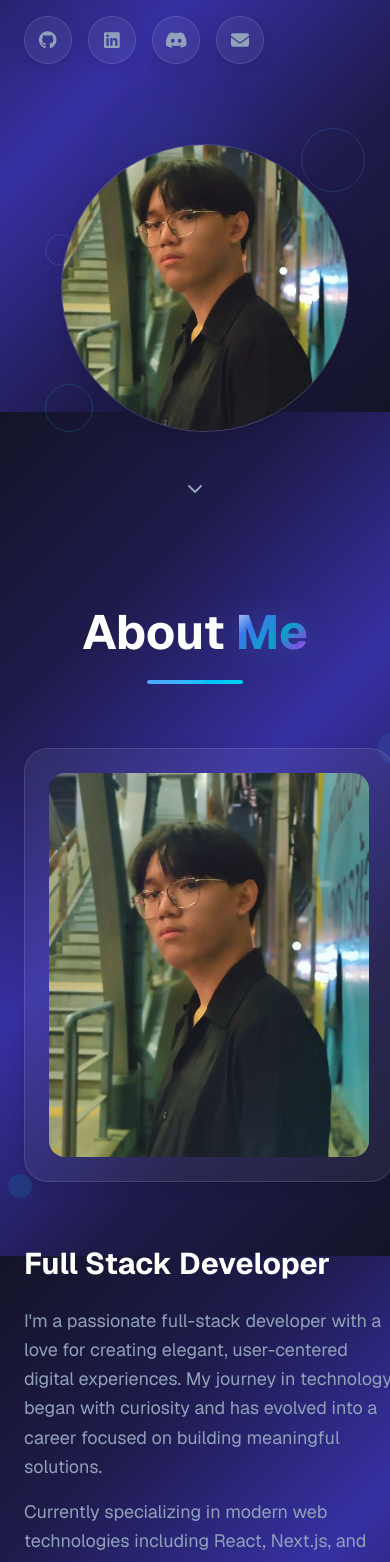
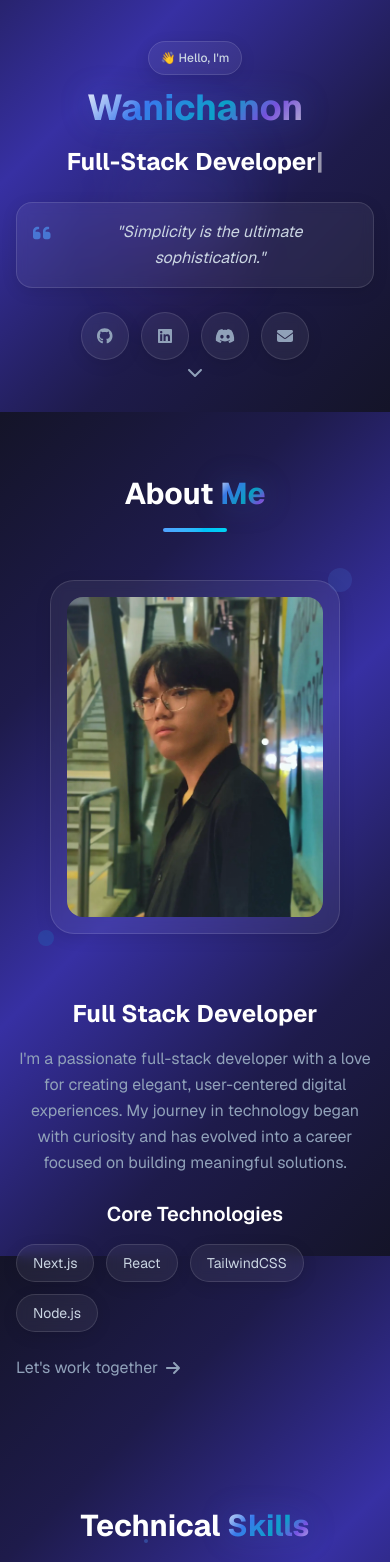
Before and after one commit to N0Vee/Wanichanon.dev, a Next.js app: page / in a window 390 px wide. Shown: the part 432-1994 px from the top of the page. Built offline with nearby package versions, Linux system fonts and the light colour scheme.

Commit message:
feat: Support Mobile

```diff
--- a/src/components/sections/AboutSection.jsx
+++ b/src/components/sections/AboutSection.jsx
@@ -7,45 +7,45 @@ export default function AboutSection() {
   return (
     <section
       id="about"
-      className="min-h-screen py-20 relative overflow-hidden"
+      className="min-h-screen py-16 sm:py-20 relative overflow-hidden"
     >
-      <div className="container mx-auto px-6 relative z-10">
+      <div className="container mx-auto px-4 sm:px-6 relative z-10">
         {/* Header */}
         <motion.div
           initial={{ opacity: 0, y: -20 }}
           whileInView={{ opacity: 1, y: 0 }}
           viewport={{ once: true, amount: 0.2 }}
           transition={{ duration: 0.8 }}
-          className="text-center mb-16"
+          className="text-center mb-12 sm:mb-16"
         >
-          <h2 className="text-5xl md:text-6xl font-bold text-white mb-6">
+          <h2 className="text-3xl sm:text-4xl md:text-5xl lg:text-6xl font-bold text-white mb-4 sm:mb-6">
             About{' '}
             <span className="gradient-text">
               Me
             </span>
           </h2>
-          <div className="w-24 h-1 bg-gradient-to-r from-blue-400 to-cyan-400 mx-auto rounded-full" />
+          <div className="w-16 sm:w-24 h-1 bg-gradient-to-r from-blue-400 to-cyan-400 mx-auto rounded-full" />
         </motion.div>
 
-        <div className="grid lg:grid-cols-2 gap-16 items-center max-w-6xl mx-auto">
+        <div className="grid lg:grid-cols-2 gap-8 sm:gap-12 lg:gap-16 items-center max-w-6xl mx-auto">
           {/* Image */}
           <motion.div
             initial={{ opacity: 0, x: -50 }}
             whileInView={{ opacity: 1, x: 0 }}
             viewport={{ once: true, amount: 0.2 }}
             transition={{ duration: 0.8, delay: 0.1 }}
-            className="flex justify-center lg:justify-start"
+            className="flex justify-center order-first lg:order-first"
           >
             <div className="relative group">
               {/* Glassmorphism container */}
-              <div className="glass-card p-6 rounded-3xl border border-white/10">
-                <div className="w-80 h-96 lg:w-96 lg:h-[480px] relative overflow-hidden rounded-2xl">
+              <div className="glass-card p-4 sm:p-6 rounded-3xl border border-white/10">
+                <div className="w-64 h-80 sm:w-80 sm:h-96 lg:w-96 lg:h-[480px] relative overflow-hidden rounded-2xl">
                   <div className="absolute inset-0 bg-gradient-to-br from-blue-500/10 via-transparent to-cyan-500/10 z-10" />
                   <Image
                     src="/images/Wanichanon.webp"
                     alt="Wanichanon Saelee"
                     fill
-                    sizes="(max-width: 1024px) 100vw, 50vw"
+                    sizes="(max-width: 640px) 80vw, (max-width: 1024px) 60vw, 40vw"
                     className="object-cover group-hover:scale-105 transition-transform duration-500"
                     loading="lazy"
                     decoding="async"
@@ -54,8 +54,8 @@ export default function AboutSection() {
               </div>
 
               {/* Floating elements */}
-              <div className="absolute -top-4 -right-4 w-8 h-8 bg-blue-400/20 rounded-full animate-glow" />
-              <div className="absolute -bottom-4 -left-4 w-6 h-6 bg-cyan-400/20 rounded-full animate-glow" style={{ animationDelay: '1s' }} />
+              <div className="absolute -top-3 -right-3 sm:-top-4 sm:-right-4 w-6 h-6 sm:w-8 sm:h-8 bg-blue-400/20 rounded-full animate-glow" />
+              <div className="absolute -bottom-3 -left-3 sm:-bottom-4 sm:-left-4 w-4 h-4 sm:w-6 sm:h-6 bg-cyan-400/20 rounded-full animate-glow" style={{ animationDelay: '1s' }} />
             </div>
           </motion.div>
 
@@ -65,14 +65,14 @@ export default function AboutSection() {
             whileInView={{ opacity: 1, x: 0 }}
             viewport={{ once: true, amount: 0.2 }}
             transition={{ duration: 0.8, delay: 0.2 }}
-            className="space-y-8"
+            className="space-y-6 sm:space-y-8 text-center lg:text-left mt-8 lg:mt-0"
           >
             <div>
-              <h3 className="text-3xl font-bold text-white mb-6">
+              <h3 className="text-2xl sm:text-3xl font-bold text-white mb-4 sm:mb-6">
                 Full Stack Developer
               </h3>
 
-              <div className="space-y-4 text-slate-400 text-lg leading-relaxed">
+              <div className="space-y-4 text-slate-400 text-base sm:text-lg leading-relaxed">
                 <p>
                   I'm a passionate full-stack developer with a love for creating elegant,
                   user-centered digital experiences. My journey in technology began with
@@ -80,7 +80,7 @@ export default function AboutSection() {
                   solutions.
                 </p>
 
-                <p>
+                <p className="hidden sm:block">
                   Currently specializing in modern web technologies including React, Next.js,
                   and Node.js, I enjoy the challenge of transforming complex problems into
                   simple, beautiful, and intuitive designs.
--- a/src/components/sections/EducationSection.jsx
+++ b/src/components/sections/EducationSection.jsx
@@ -31,18 +31,18 @@ export default function EducationSection() {
   ];
 
   return (
-    <section id="education" className="py-20 relative overflow-hidden">
-      <div className="container mx-auto px-6 relative z-10">
+    <section id="education" className="py-16 sm:py-20 relative overflow-hidden">
+      <div className="container mx-auto px-4 sm:px-6 relative z-10">
         {/* Header */}
         <motion.div
           initial={{ opacity: 0, y: -20 }}
           whileInView={{ opacity: 1, y: 0 }}
           viewport={{ once: true, amount: 0.2 }}
           transition={{ duration: 0.8 }}
-          className="text-center mb-16"
+          className="text-center mb-12 sm:mb-16"
         >
-          <h2 className="text-5xl md:text-6xl font-bold text-white mb-6">
-            <span className="gradient-text">Education</span>
+          <h2 className="text-3xl sm:text-4xl md:text-5xl lg:text-6xl font-bold text-white mb-4 sm:mb-6">
+            <span className="gradient-text">Academic Journey</span>
           </h2>
         </motion.div>
 
@@ -50,7 +50,7 @@ export default function EducationSection() {
         <div className="max-w-4xl mx-auto">
           <div className="relative">
             {/* Timeline Line */}
-            <div className="absolute left-8 md:left-1/2 transform md:-translate-x-1/2 top-0 bottom-0 w-1 bg-gradient-to-b from-blue-400 via-cyan-400 to-purple-400 rounded-full" />
+            <div className="absolute left-6 sm:left-8 md:left-1/2 transform md:-translate-x-1/2 top-0 bottom-0 w-1 bg-gradient-to-b from-blue-400 via-cyan-400 to-purple-400 rounded-full" />
 
             {educationData.map((edu, index) => (
               <motion.div
@@ -59,33 +59,33 @@ export default function EducationSection() {
                 whileInView={{ opacity: 1, y: 0 }}
                 viewport={{ once: true, amount: 0.2 }}
                 transition={{ duration: 0.6, delay: 0.1 + index * 0.1 }}
-                className={`relative flex items-center mb-16 ${index % 2 === 0 ? 'md:flex-row' : 'md:flex-row-reverse'}`}
+                className={`relative flex items-start mb-12 sm:mb-16 ${index % 2 === 0 ? 'md:flex-row' : 'md:flex-row-reverse'}`}
               >
                 {/* Timeline Dot */}
-                <div className="absolute left-8 md:left-1/2 transform md:-translate-x-1/2 -translate-y-1/2 z-10">
-                  <div className={`w-16 h-16 rounded-full bg-gradient-to-r ${edu.color} flex items-center justify-center shadow-lg animate-glow`}>
-                    <i className={`${edu.icon} text-white text-xl`} />
+                <div className="absolute left-6 sm:left-8 md:left-1/2 transform md:-translate-x-1/2 z-10 top-4">
+                  <div className={`w-12 h-12 sm:w-16 sm:h-16 rounded-full bg-gradient-to-r ${edu.color} flex items-center justify-center shadow-lg animate-glow`}>
+                    <i className={`${edu.icon} text-white text-base sm:text-xl`} />
                   </div>
                 </div>
 
                 {/* Content Card */}
-                <div className={`w-full md:w-5/12 ml-24 md:ml-0 ${index % 2 === 0 ? 'md:mr-auto md:pr-8' : 'md:ml-auto md:pl-8'}`}>
-                  <div className="glass-card p-8 rounded-2xl border border-white/10 hover:border-white/20 transition-all duration-300">
+                <div className={`w-full md:w-5/12 ml-20 sm:ml-24 md:ml-0 ${index % 2 === 0 ? 'md:mr-auto md:pr-8' : 'md:ml-auto md:pl-8'}`}>
+                  <div className="glass-card p-4 sm:p-6 lg:p-8 rounded-2xl border border-white/10 hover:border-white/20 transition-all duration-300">
                     {/* Period Badge */}
-                    <div className="inline-block mb-4">
-                      <span className={`inline-flex items-center px-4 py-2 text-sm rounded-full text-white font-semibold border border-white/20 backdrop-blur-sm bg-gradient-to-r ${edu.color} bg-opacity-30 shadow-lg`}>
+                    <div className="inline-block mb-3 sm:mb-4">
+                      <span className={`inline-flex items-center px-3 py-1 sm:px-4 sm:py-2 text-xs sm:text-sm rounded-full text-white font-semibold border border-white/20 backdrop-blur-sm bg-gradient-to-r ${edu.color} bg-opacity-30 shadow-lg`}>
                         {edu.period}
                       </span>
                     </div>
 
                     {/* Institution */}
-                    <h4 className="text-2xl text-blue-400 mb-4">{edu.institution}</h4>
+                    <h4 className="text-lg sm:text-xl lg:text-2xl text-blue-400 mb-3 sm:mb-4">{edu.institution}</h4>
 
                     {/* Degree */}
-                    <h3 className="text-lg font-bold text-white mb-2">{edu.degree}</h3>
+                    <h3 className="text-base sm:text-lg font-bold text-white mb-2">{edu.degree}</h3>
 
                     {/* Description */}
-                    <p className="text-slate-400 mb-6 leading-relaxed">{edu.description}</p>
+                    <p className="text-slate-400 mb-4 sm:mb-6 leading-relaxed text-sm sm:text-base">{edu.description}</p>
                   </div>
                 </div>
               </motion.div>
--- a/src/components/sections/HeroSection.jsx
+++ b/src/components/sections/HeroSection.jsx
@@ -14,18 +14,18 @@ const socialLinks = [
 export default function HeroSection() {
 
   return (
-    <section className="min-h-screen relative overflow-hidden flex items-center justify-center">
-      <div className="relative z-10 container mx-auto px-6 py-20">
-        <div className="grid lg:grid-cols-2 gap-16 items-center min-h-[80vh]">
+    <section className="min-h-screen relative overflow-hidden flex items-center justify-center pt-16 lg:pt-0">
+      <div className="relative z-10 container mx-auto px-4 sm:px-6 py-8 sm:py-20">
+        <div className="grid lg:grid-cols-2 gap-8 lg:gap-16 items-center min-h-[calc(100vh-8rem)] lg:min-h-[80vh]">
           {/* Content */}
-          <div className="space-y-8">
-            <div className="space-y-6">
+          <div className="space-y-6 lg:space-y-8 text-center lg:text-left">
+            <div className="space-y-4 lg:space-y-6">
               <motion.div
                 initial={{ opacity: 0, y: 20 }}
                 animate={{ opacity: 1, y: 0 }}
                 transition={{ duration: 0.6 }}
                 className="inline-block">
-                <span className="glass-card px-4 py-2 rounded-full text-sm font-medium text-slate-300 border border-white/10">
+                <span className="glass-card px-3 py-2 sm:px-4 sm:py-2 rounded-full text-xs sm:text-sm font-medium text-slate-300 border border-white/10">
                   👋 Hello, I'm
                 </span>
               </motion.div>
@@ -34,7 +34,7 @@ export default function HeroSection() {
                 initial={{ opacity: 0, y: 20 }}
                 animate={{ opacity: 1, y: 0 }}
                 transition={{ duration: 0.6, delay: 0.2 }}
-                className="text-6xl md:text-8xl font-bold leading-tight">
+                className="text-4xl sm:text-5xl md:text-6xl lg:text-7xl xl:text-8xl font-bold leading-tight">
                 <span className="gradient-text">Wanichanon</span>
                 <br />
               </motion.h1>
@@ -43,7 +43,7 @@ export default function HeroSection() {
                 initial={{ opacity: 0, y: 20 }}
                 animate={{ opacity: 1, y: 0 }}
                 transition={{ duration: 0.6, delay: 0.4 }}
-                className="text-2xl md:text-3xl text-slate-400">
+                className="text-lg sm:text-xl md:text-2xl lg:text-3xl text-slate-400">
                 <TypeWriter />
               </motion.div>
             </div>
@@ -54,15 +54,15 @@ export default function HeroSection() {
               whileInView={{ opacity: 1, y: 0 }}
               viewport={{ once: true, amount: 0.2 }}
               transition={{ duration: 0.6, delay: 0.6 }}
-              className="relative group max-w-lg"
+              className="relative group max-w-lg mx-auto lg:mx-0"
             >
-              <div className="glass-card p-8 rounded-2xl border border-white/10 group-hover:border-white/20 transition-all duration-500">
-                <div className="flex items-start space-x-4">
-                  <div className="text-blue-400 text-2xl opacity-60">
+              <div className="glass-card p-4 sm:p-6 lg:p-8 rounded-2xl border border-white/10 group-hover:border-white/20 transition-all duration-500">
+                <div className="flex items-start space-x-3 sm:space-x-4">
+                  <div className="text-blue-400 text-xl sm:text-2xl opacity-60">
                     <i className="fas fa-quote-left"></i>
                   </div>
                   <div>
-                    <p className="text-slate-300 text-lg leading-relaxed italic">
+                    <p className="text-slate-300 text-base sm:text-lg leading-relaxed italic">
                       "Simplicity is the ultimate sophistication."
                     </p>
                   </div>
@@ -76,21 +76,25 @@ export default function HeroSection() {
               whileInView={{ opacity: 1, y: 0 }}
               viewport={{ once: true, amount: 0.2 }}
               transition={{ duration: 0.5, delay: 0.8 }}
-              className="flex flex-col sm:flex-row items-start sm:items-center space-y-6 sm:space-y-0 sm:space-x-8"
+              className="flex flex-col sm:flex-row items-center justify-center lg:justify-start lg:items-start space-y-6 sm:space-y-0 sm:space-x-8"
             >
-              <div className="flex items-center space-x-4">
-                {socialLinks.map((social) => (
+              <div className="grid grid-cols-4 gap-3 sm:flex sm:space-x-3 justify-center lg:justify-start">
+                {socialLinks.map((social, index) => (
                   <motion.a
                     key={social.label}
+                    initial={{ opacity: 0, y: 20 }}
+                    whileInView={{ opacity: 1, y: 0 }}
+                    viewport={{ once: true, amount: 0.2 }}
+                    transition={{ delay: 0.9 + index * 0.1 }}
                     href={social.href}
                     target="_blank"
                     rel="noopener noreferrer"
-                    className={`glass-card w-12 h-12 rounded-full flex items-center justify-center text-slate-400 border border-white/10 hover:border-white/20  ${social.color}`}
-                    whileHover={{ y: -5 }}
+                    className={`glass-card w-12 h-12 sm:w-14 sm:h-14 rounded-full flex items-center justify-center text-slate-400 border border-white/10 hover:border-white/20 ${social.color} transition-all duration-300`}
+                    whileHover={{ y: -5, scale: 1.1 }}
                     whileTap={{ scale: 0.9 }}
                     aria-label={social.label}
                   >
-                    <i className={`${social.icon} text-lg`} />
+                    <i className={`${social.icon} text-base sm:text-lg`} />
                   </motion.a>
                 ))}
               </div>
@@ -98,15 +102,15 @@ export default function HeroSection() {
           </div>
 
           {/* Hero Profile Image (LCP) */}
-          <div className="flex justify-center lg:justify-end">
+          <div className="flex justify-center lg:justify-end order-first lg:order-last mb-8 lg:mb-0">
             <motion.div
               initial={{ opacity: 0, scale: 0.95 }}
               animate={{ opacity: 1, scale: [0.95, 1.05, 1] }}
               transition={{ duration: 0.3, delay: 1.0, ease: "easeOut" }}
               className="relative group">
-              <div className="relative w-80 h-80 lg:w-96 lg:h-96">
+              <div className="relative w-64 h-64 sm:w-80 sm:h-80 lg:w-96 lg:h-96">
                 {/* Glassmorphism frame */}
-                <div className="absolute inset-4 glass-card rounded-full overflow-hidden border border-white/20 group-hover:border-white/30 transition-all duration-500">
+                <div className="absolute inset-3 sm:inset-4 glass-card rounded-full overflow-hidden border border-white/20 group-hover:border-white/30 transition-all duration-500">
                   <div className="absolute inset-0 bg-gradient-to-br from-blue-500/10 via-transparent to-cyan-500/10" />
                   <Image
                     src="/images/Wanichanon.webp"
--- a/src/components/sections/ProjectsSection.jsx
+++ b/src/components/sections/ProjectsSection.jsx
@@ -62,18 +62,18 @@ export default function ProjectsSection() {
     : projects.filter(project => project.category === selectedCategory);
 
   return (
-    <section id="projects" className="py-20 relative overflow-hidden">
-      <div className="container mx-auto px-6 relative z-10">
+    <section id="projects" className="py-16 sm:py-20 relative overflow-hidden">
+      <div className="container mx-auto px-4 sm:px-6 relative z-10">
         {/* Header */}
         <motion.div
           initial={{ opacity: 0, y: -20 }}
           whileInView={{ opacity: 1, y: 0 }}
           viewport={{ once: true, amount: 0.2 }}
           transition={{ duration: 0.8 }}
-          className="text-center mb-16"
+          className="text-center mb-12 sm:mb-16"
         >
-          <h2 className="text-5xl md:text-6xl font-bold text-white mb-6">
-            <span className="gradient-text">Projects</span>
+          <h2 className="text-3xl sm:text-4xl md:text-5xl lg:text-6xl font-bold text-white mb-4 sm:mb-6">
+            <span className="gradient-text">Selected Projects</span>
           </h2>
         </motion.div>
 
@@ -83,14 +83,14 @@ export default function ProjectsSection() {
           whileInView={{ opacity: 1, y: 0 }}
           viewport={{ once: true, amount: 0.2 }}
           transition={{ duration: 0.6, delay: 0.2 }}
-          className="flex justify-center mb-12"
+          className="flex justify-center mb-8 sm:mb-12 overflow-x-auto pb-2"
         >
-          <div className="glass-card p-2 rounded-2xl border border-white/10 inline-flex space-x-2">
+          <div className="glass-card p-1 sm:p-2 rounded-2xl border border-white/10 inline-flex space-x-1 sm:space-x-2 min-w-max">
             {categories.map((category) => (
               <button
                 key={category}
                 onClick={() => setSelectedCategory(category)}
-                className={`px-6 py-3 rounded-xl font-medium transition-all duration-300 border-none ${selectedCategory === category
+                className={`px-4 py-2 sm:px-6 sm:py-3 rounded-xl font-medium transition-all duration-300 border-none text-sm sm:text-base whitespace-nowrap ${selectedCategory === category
                     ? 'bg-gradient-to-r from-blue-500/30 to-cyan-500/30 text-white border border-white/20'
                     : 'text-slate-400 hover:text-white hover:bg-white/5'
                   }`}
@@ -102,7 +102,7 @@ export default function ProjectsSection() {
         </motion.div>
 
         {/* Projects Grid */}
-        <div className="grid md:grid-cols-2 lg:grid-cols-3 gap-8 max-w-7xl mx-auto">
+        <div className="grid sm:grid-cols-2 xl:grid-cols-3 gap-6 sm:gap-8 max-w-7xl mx-auto">
           {filteredProjects.map((project, index) => (
             <motion.div
               key={project.id}
--- a/src/components/sections/SkillsSection.jsx
+++ b/src/components/sections/SkillsSection.jsx
@@ -35,7 +35,7 @@ export default function SkillsSection() {
   );
 
   return (
-    <section id="skills" className="py-20 relative overflow-hidden">
+    <section id="skills" className="py-16 sm:py-20 relative overflow-hidden">
       {/* Animated Background Dots */}
       {mounted && (
         <div className="absolute inset-0 overflow-hidden">
@@ -53,17 +53,17 @@ export default function SkillsSection() {
         </div>
       )}
 
-      <div className="container mx-auto px-6 relative z-10">
+      <div className="container mx-auto px-4 sm:px-6 relative z-10">
         {/* Header */}
         <motion.div
           initial={{ opacity: 0, y: -20 }}
           whileInView={{ opacity: 1, y: 0 }}
           viewport={{ once: true, amount: 0.2 }}
           transition={{ duration: 0.8 }}
-          className="text-center mb-16"
+          className="text-center mb-12 sm:mb-16"
         >
-          <h2 className="text-5xl md:text-6xl font-bold text-white mb-6">
-            Technical {' '}
+          <h2 className="text-3xl sm:text-4xl md:text-5xl lg:text-6xl font-bold text-white mb-4 sm:mb-6">
+            Technical{' '}
             <span className="gradient-text relative">
               Skills
             </span>
@@ -71,7 +71,7 @@ export default function SkillsSection() {
         </motion.div>
 
         {/* Skills Grid */}
-        <div className="grid md:grid-cols-2 lg:grid-cols-3 gap-6 max-w-7xl mx-auto">
+        <div className="grid sm:grid-cols-2 lg:grid-cols-3 gap-4 sm:gap-6 max-w-7xl mx-auto">
           {Object.entries(skills).map(([category, skillList], index) => (
             <motion.div
               key={index}
@@ -83,12 +83,12 @@ export default function SkillsSection() {
             >
               <div className="glass-card rounded-2xl border border-white/10 hover:border-blue-400/30 transition-all duration-300 h-full flex flex-col overflow-hidden">
                 {/* Category Header */}
-                <div className="p-6 bg-gradient-to-r from-blue-500/10 to-cyan-500/10 border-b border-white/5">
-                  <h3 className="text-xl font-bold gradient-text">{category}</h3>
+                <div className="p-4 sm:p-6 bg-gradient-to-r from-blue-500/10 to-cyan-500/10 border-b border-white/5">
+                  <h3 className="text-lg sm:text-xl font-bold gradient-text">{category}</h3>
                 </div>
 
                 {/* Skills Content */}
-                <div className="p-6 flex-grow">
+                <div className="p-4 sm:p-6 flex-grow">
                   <div className="flex flex-wrap gap-2">
                     {skillList.map((skill, skillIndex) => (
                       <motion.span
@@ -97,7 +97,7 @@ export default function SkillsSection() {
                         whileInView={{ opacity: 1, scale: 1 }}
                         viewport={{ once: true, amount: 0.2 }}
                         transition={{ duration: 0.3, delay: 0.2 + index * 0.1 + skillIndex * 0.05 }}
-                        className="skill-tag glass-card px-4 py-2 rounded-full border border-blue-400/20 text-slate-300 hover:text-white hover:border-blue-400/50 hover:bg-blue-400/10 duration-300 cursor-default hover:shadow-lg hover:shadow-blue-400/20 text-sm"
+                        className="skill-tag glass-card px-3 py-2 sm:px-4 sm:py-2 rounded-full border border-blue-400/20 text-slate-300 hover:text-white hover:border-blue-400/50 hover:bg-blue-400/10 duration-300 cursor-default hover:shadow-lg hover:shadow-blue-400/20 text-xs sm:text-sm"
                       >
                         {skill}
                       </motion.span>
```
